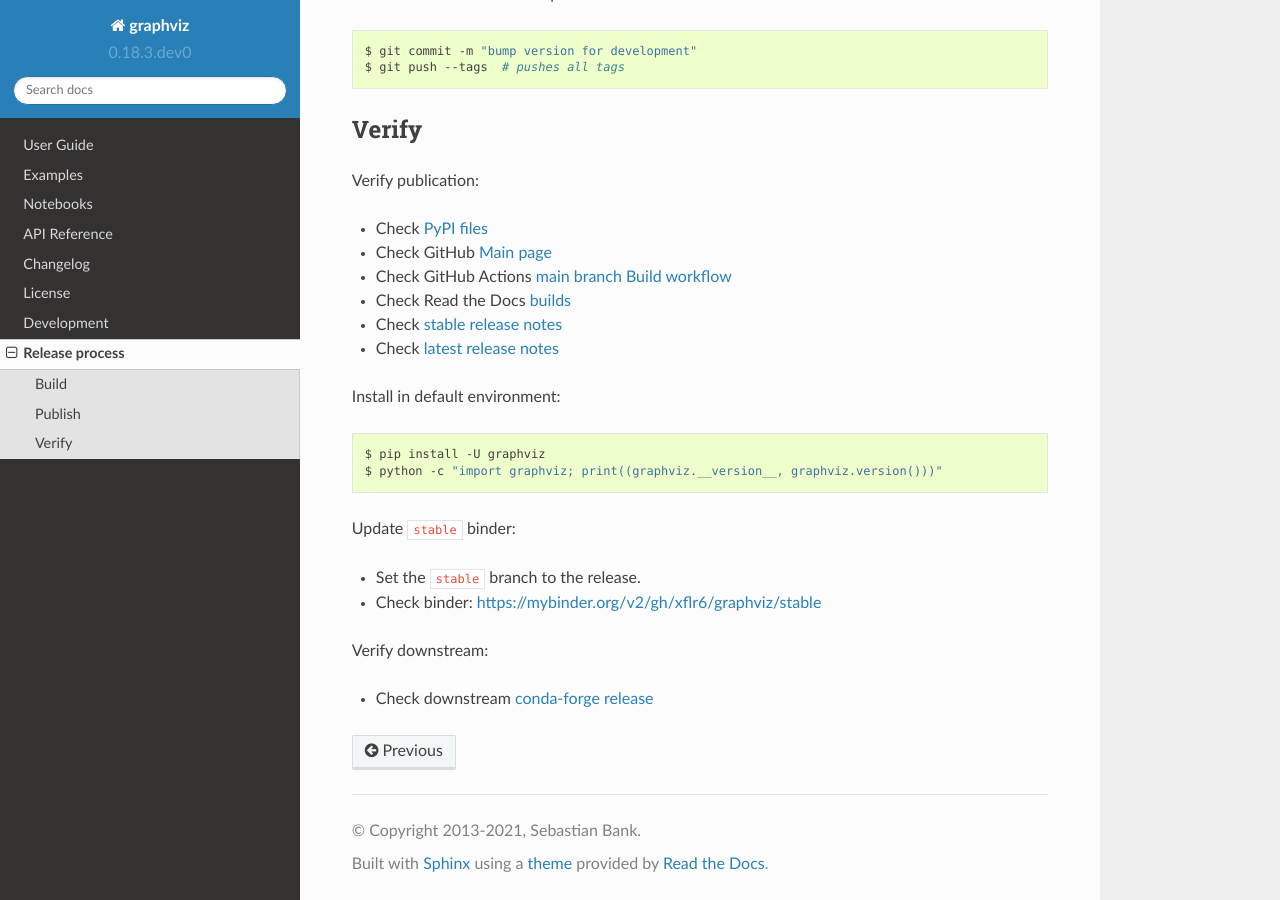
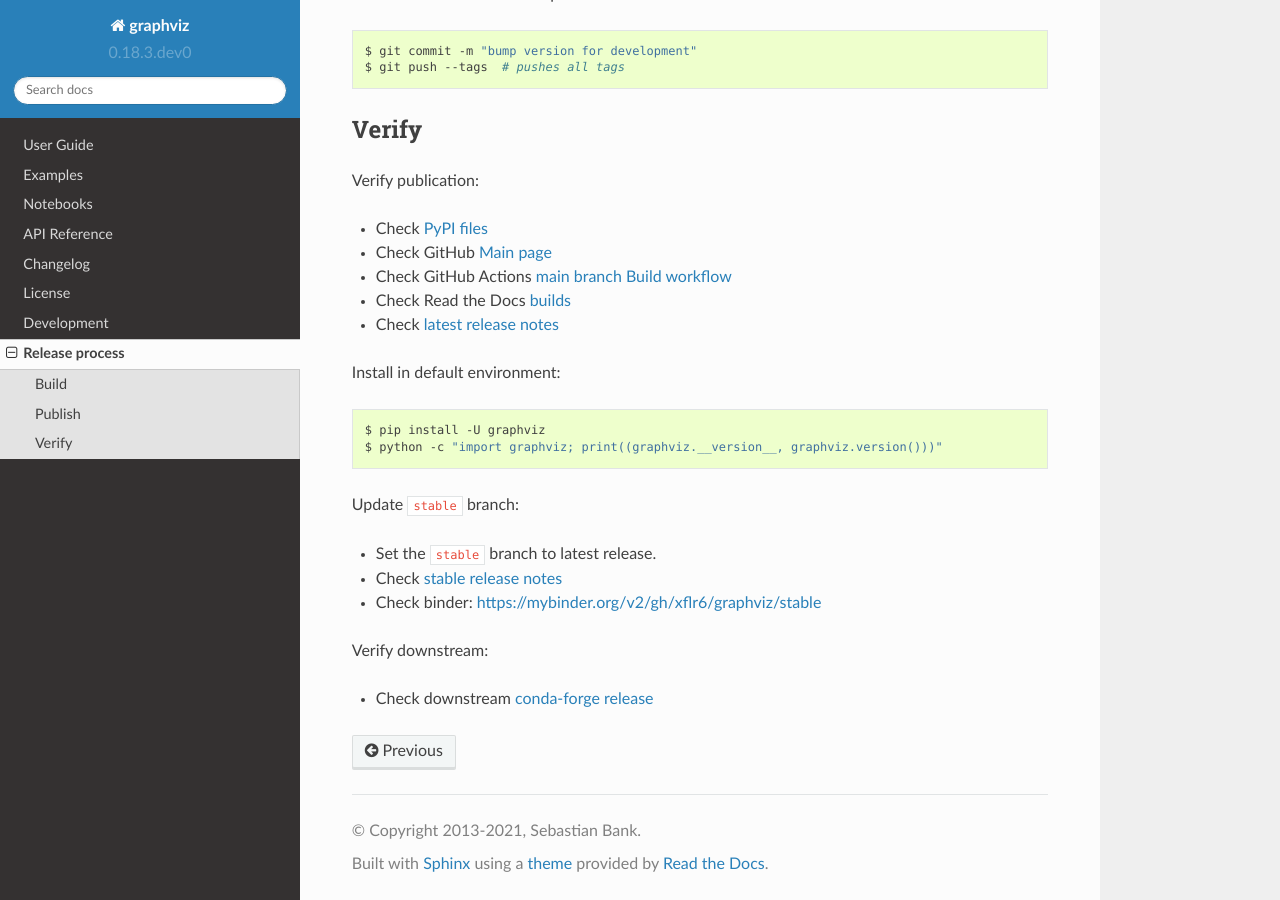
Before and after one commit to xflr6/graphviz, a Sphinx documentation site: the page built from docs/release_process.rst, in a window 1280 px wide and 900 px high, scrolled down 2229 px. Built offline with Sphinx 7.4.7 and the Read the Docs theme 2.0.0, drawn with Linux system fonts in a browser that asks for light colours; the version number is read from the project's files by our own code.

Commit message:
adapt verification for readthedocs following the stable branch

```diff
--- a/docs/release_process.rst
+++ b/docs/release_process.rst
@@ -133,9 +132,10 @@ Install in default environment:
     $ pip install -U graphviz
     $ python -c "import graphviz; print((graphviz.__version__, graphviz.version()))"
 
-Update ``stable`` binder:
+Update ``stable`` branch:
 
-- Set the ``stable`` branch to the release.
+- Set the ``stable`` branch to latest release.
+- Check `stable release notes <https://graphviz.readthedocs.io/en/stable/changelog.html>`_
 - Check binder: https://mybinder.org/v2/gh/xflr6/graphviz/stable
 
 Verify downstream:
```
Also changed, not shown: other parts of docs/release_process.rst (+0 -1 lines).
